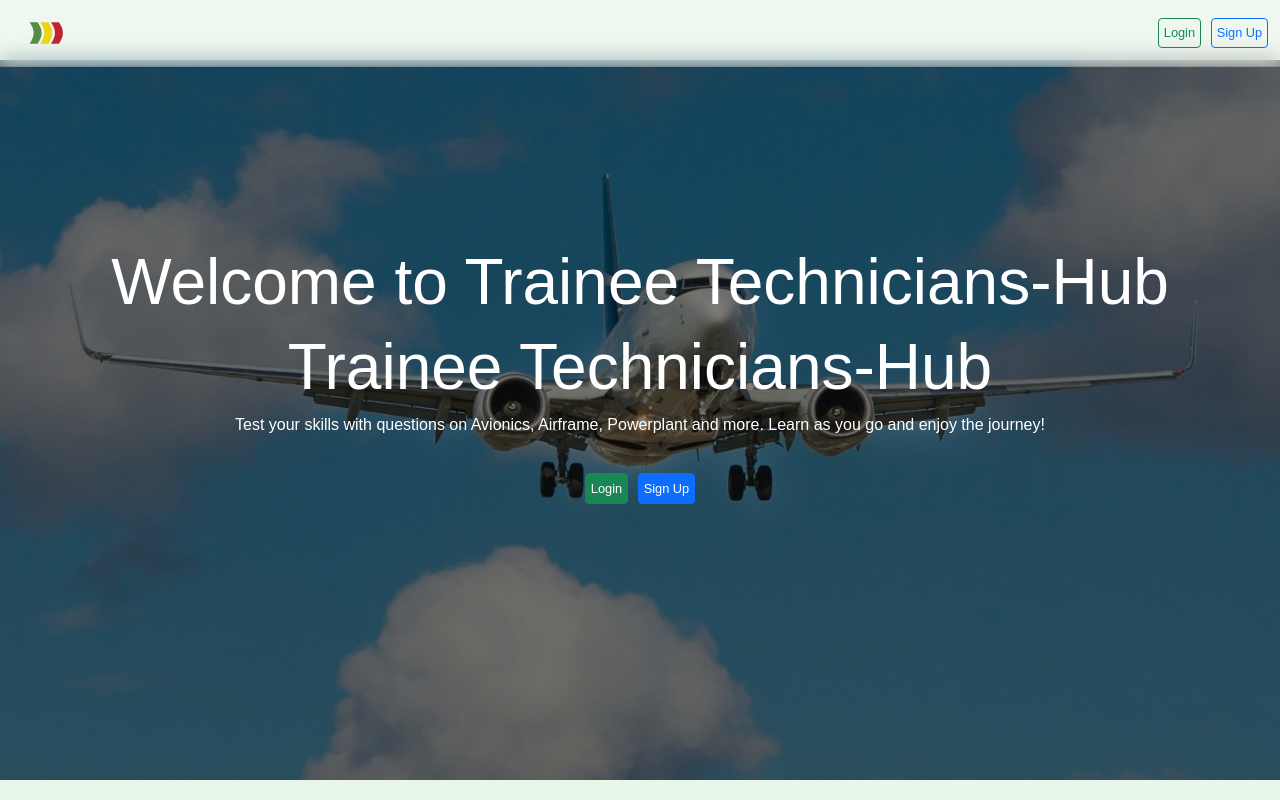
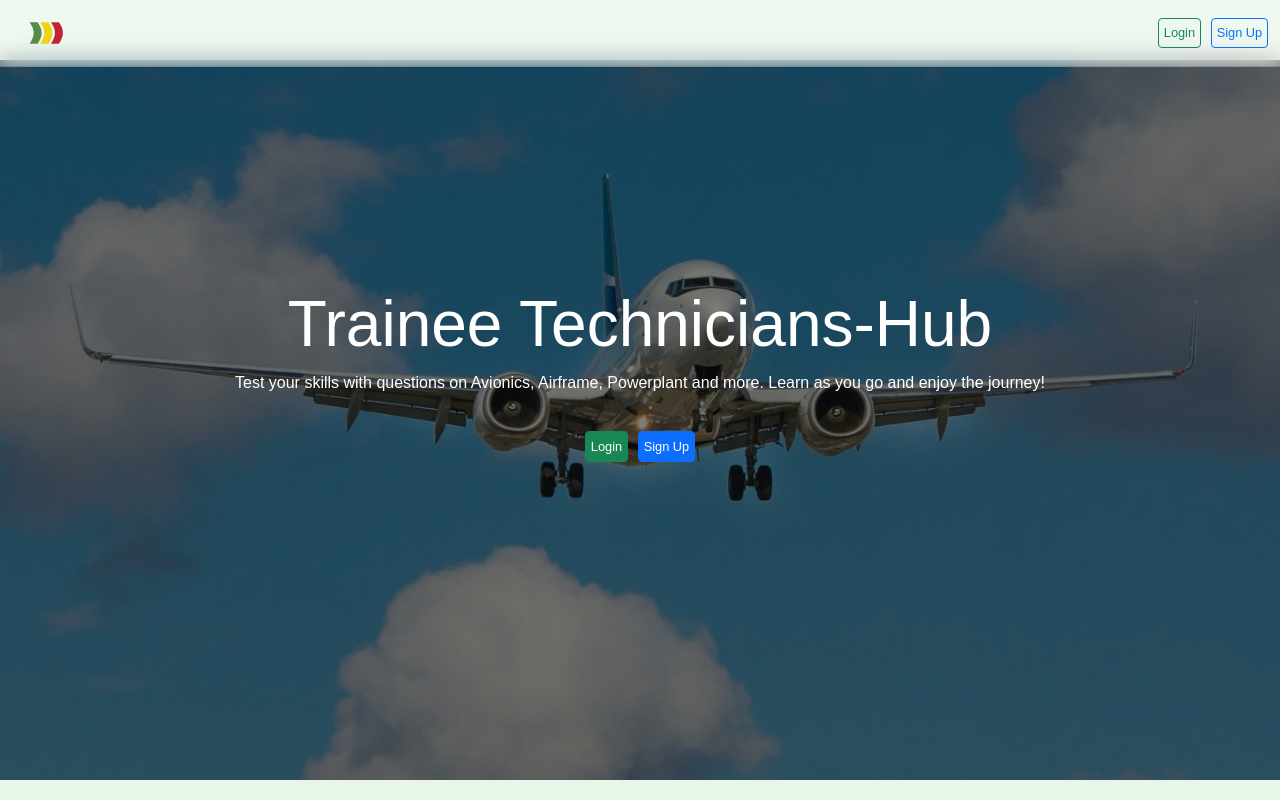
Before and after one commit to Mesfin67/aviation-quiz, a React (Vite) app in the folder client/: page / in a window 1280 px wide. Shown: the top 800 px of the page. Built offline with nearby package versions, Linux system fonts and the light colour scheme.

Commit message:
Update quiz app

```diff
--- a/client/src/pages/Home.jsx
+++ b/client/src/pages/Home.jsx
@@ -109,7 +109,6 @@ const Home = ({ setShowLogin, setShowSignup }) => {
             <div style={outerStyle}>
               <div style={overlayStyle}></div>
               <div style={contentCenterStyle}>
-              <h1 className='display-3 ' > Welcome to Trainee Technicians-Hub</h1>
               <h1 className='display-3' >Trainee Technicians-Hub</h1>
 <p className='mx-5'>
   Test your skills with questions on Avionics, Airframe, Powerplant and more. Learn as you go and enjoy the journey!
```
